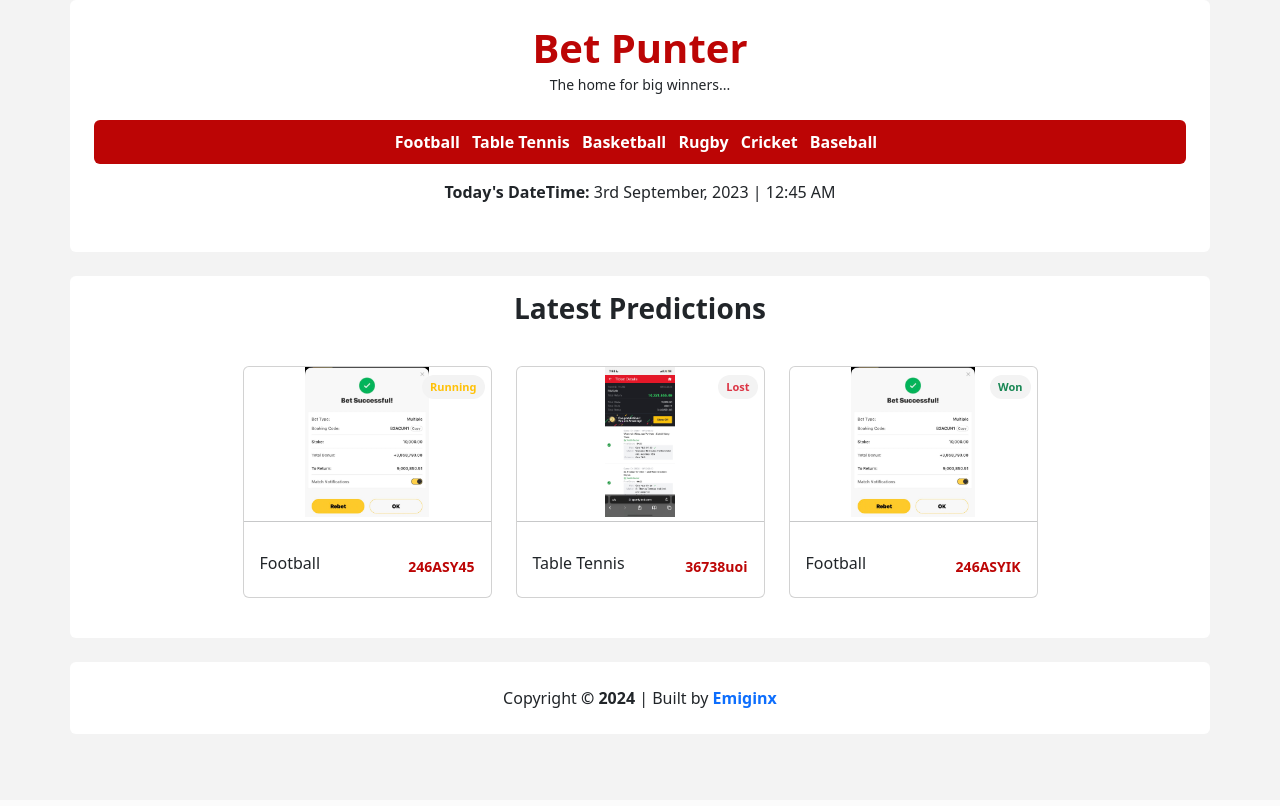
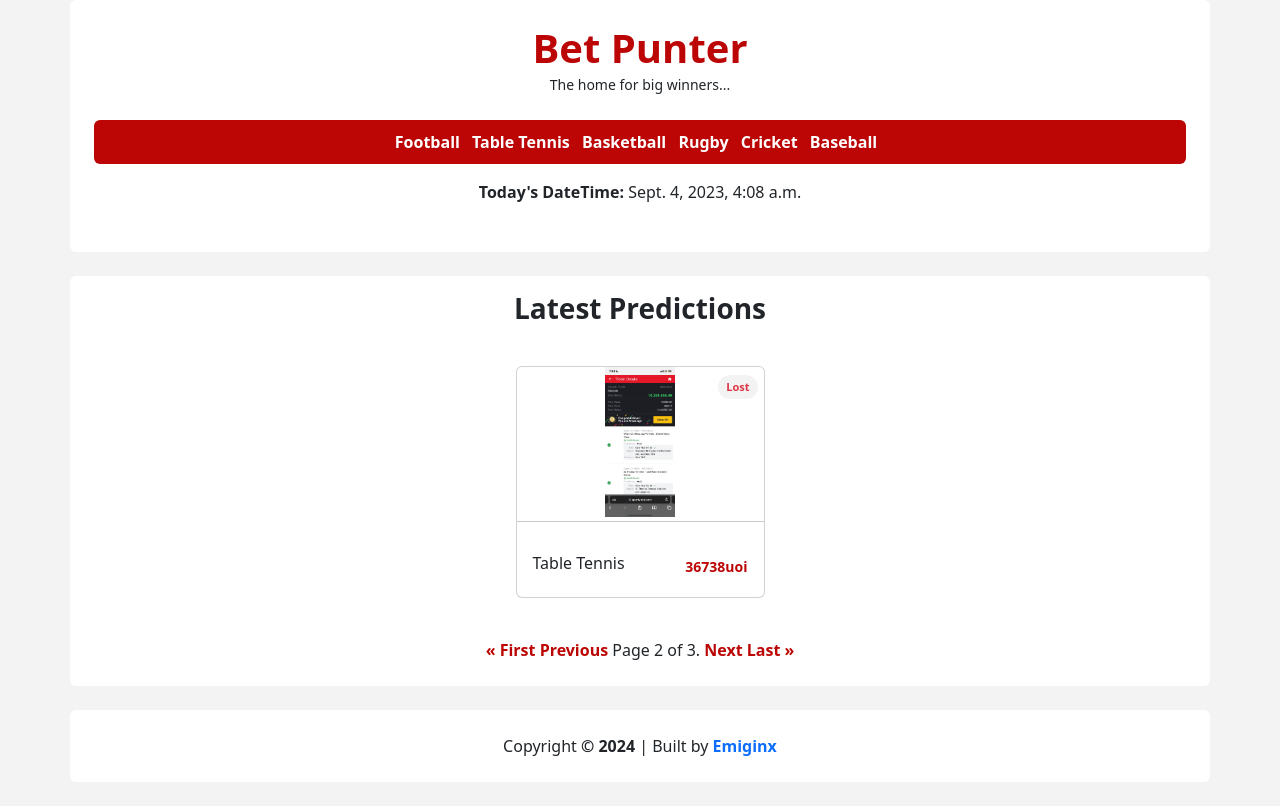
Before and after one commit to emiginx/punter, a Django app: page /?page=2 in a window 1280 px wide. Before the commit the page ends 708 px from the top, so only its background shows below. Run offline with Django 4.2, Linux system fonts and the light colour scheme; data comes from the database, SQL or seed files in the repository; some libraries are stand-ins or nearby versions.

Commit message:
Added Pagination to home view

```diff
--- a/punter/views.py
+++ b/punter/views.py
@@ -1,11 +1,15 @@
 from django.shortcuts import render
+from django.core.paginator import Paginator
 from .models import *
+import datetime
 
 # Create your views here.
 def index(request):
     categories =  Category.objects.all()
     predictions = Prediction.objects.all()
-    #todays_date =
-    #todays_time =
-    context = {'categories': categories, 'predictions': predictions}
+    paginator = Paginator(predictions, 1)  # Show 12 predictions per page.
+    page_number = request.GET.get("page")
+    predictions_obj = paginator.get_page(page_number)
+    todays_datetime = datetime.datetime.now()
+    context = {'categories': categories, 'predictions': predictions_obj, 'todays_datetime': todays_datetime}
     return render(request, "index.html",context)
--- a/static/css/styles.css
+++ b/static/css/styles.css
@@ -48,3 +48,7 @@ a {
     padding: 4px 8px;
     border-radius: 20px;
 }
+
+.pagination-item {
+    color: var(--primary-color) !important;
+}
--- a/templates/base.html
+++ b/templates/base.html
@@ -25,7 +25,7 @@
                         </div>
 
                         <div class="punter_header_datetime mt-3">
-                            <b>Today's DateTime:</b> 3rd September, 2023 | 12:45 AM
+                            <b>Today's DateTime:</b> {{ todays_datetime }}
                         </div>
                     </div>
                 </div>
--- a/templates/index.html
+++ b/templates/index.html
@@ -42,5 +42,24 @@
 
         </div>
     </div>
+
+
+    <div class="pagination d-flex align-items-center justify-content-center mt-4">
+        <span class="step-links text-center">
+            {% if predictions.has_previous %}
+                <a class="pagination-item" href="?page=1">&laquo; First</a>
+                <a class="pagination-item" href="?page={{ predictions.previous_page_number }}">Previous</a>
+            {% endif %}
+
+            <span class="current">
+                Page {{ predictions.number }} of {{ predictions.paginator.num_pages }}.
+            </span>
+
+            {% if predictions.has_next %}
+                <a class="pagination-item" href="?page={{ predictions.next_page_number }}">Next</a>
+                <a class="pagination-item" href="?page={{ predictions.paginator.num_pages }}">Last &raquo;</a>
+            {% endif %}
+        </span>
+    </div>
 </div>
 {% endblock %}
```
